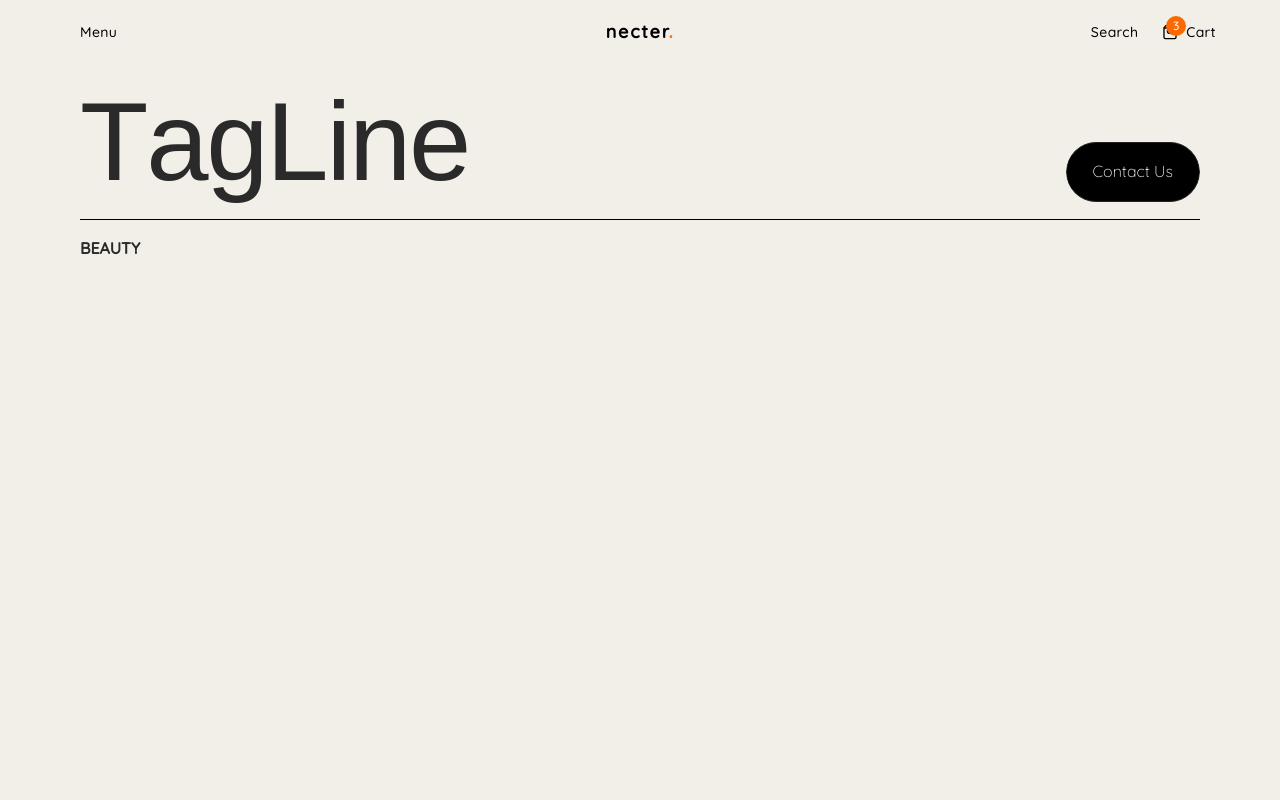
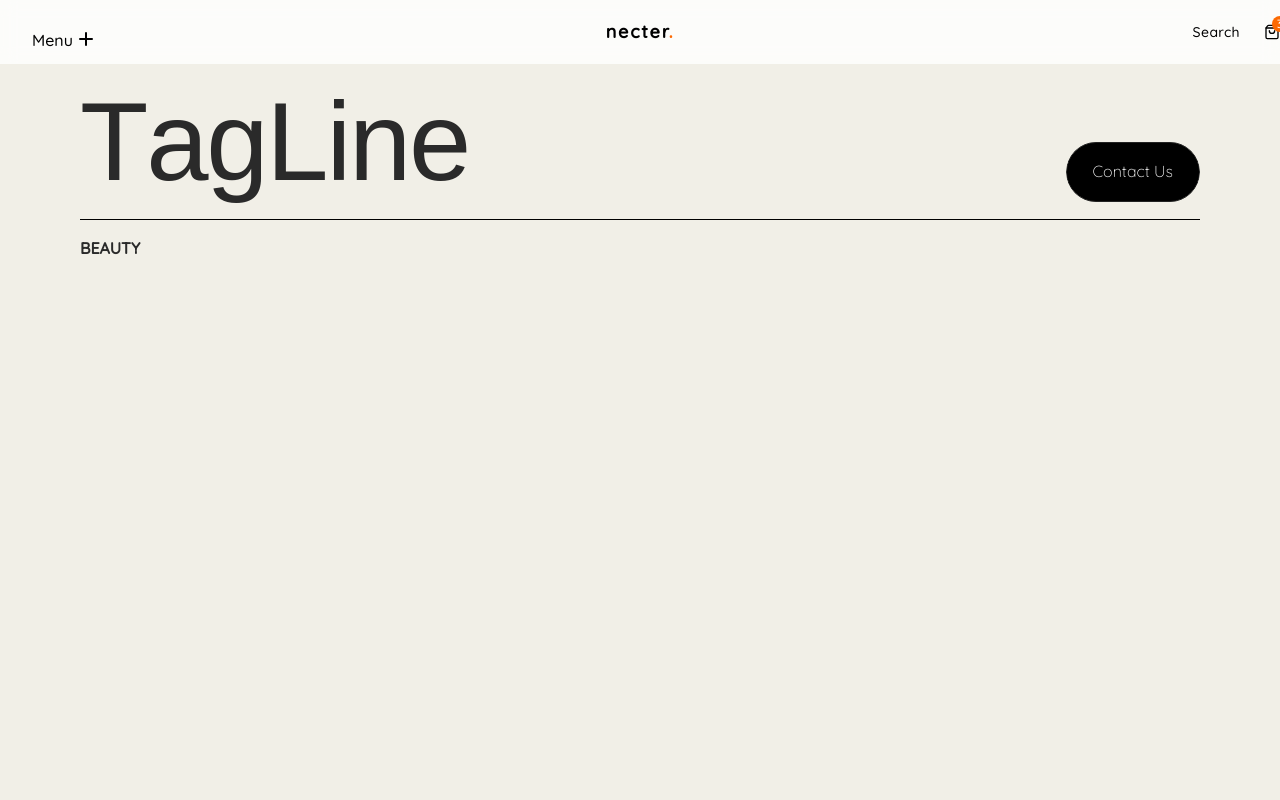
Before and after one commit to gruks/E-Commerce, a Next.js app: page / in a window 1280 px wide. Shown: the top 800 px of the page. Built offline with nearby package versions, Linux system fonts and the light colour scheme.

Commit message:
Menu left

```diff
--- a/src/components/layout/Menu.tsx
+++ b/src/components/layout/Menu.tsx
@@ -1,22 +1,28 @@
 "use client";
 
-import { NAVBAR_ITEMS } from "@/src/styles/constants";
-import StaggeredMenu from "../ui/StaggeredMenu";
+import { useState } from 'react';
+import { ShoppingBag } from "lucide-react";
+import Link from "next/link";
+import StaggeredMenu from '../ui/StaggeredMenu';
 
 interface MenuProps {
-  open: boolean;
-  onClose: () => void;
+  open?: boolean;
+  onClose?: () => void;
 }
 
 export default function Menu({ open, onClose }: MenuProps) {
-  // Transform NAVBAR_ITEMS to match StaggeredMenu interface
-  const menuItems = NAVBAR_ITEMS.map(item => ({
-    label: item.label,
-    ariaLabel: `Go to ${item.label.toLowerCase()}`,
-    link: item.href || '#'
-  }));
+  const [showSearch, setShowSearch] = useState(false);
 
-  // Social media items
+  // E-commerce focused menu items
+  const menuItems = [
+    { label: 'Home', ariaLabel: 'Go to home page', link: '/' },
+    { label: 'Shop', ariaLabel: 'Browse all products', link: '/shop' },
+    { label: 'Categories', ariaLabel: 'View product categories', link: '/categories' },
+    { label: 'Best Sellers', ariaLabel: 'View best selling products', link: '/best-sellers' },
+    { label: 'Cart', ariaLabel: 'View shopping cart', link: '/cart' },
+    { label: 'Track Orders', ariaLabel: 'Track your orders', link: '/track-orders' }
+  ];
+
   const socialItems = [
     { label: 'Instagram', link: 'https://instagram.com' },
     { label: 'Facebook', link: 'https://facebook.com' },
@@ -24,31 +30,62 @@ export default function Menu({ open, onClose }: MenuProps) {
   ];
 
   return (
-    <div style={{ position: 'fixed', top: 0, left: 0, width: '100vw', height: '100vh', zIndex: 45, pointerEvents: open ? 'auto' : 'none' }}>
+    <>
       <StaggeredMenu
         position="left"
         items={menuItems}
         socialItems={socialItems}
-        displaySocials
+        displaySocials={true}
         displayItemNumbering={true}
-        menuButtonColor="#ffffff"
-        openMenuButtonColor="#fff"
-        changeMenuColorOnOpen={true}
-        colors={['#B19EEF', '#5227FF']}
-        logoUrl="/path-to-your-logo.svg"
-        accentColor="#5227FF"
-        onMenuOpen={() => console.log('Menu opened')}
-        onMenuClose={() => console.log('Menu closed')} isFixed={false}      />
+        menuButtonColor="#000000"
+        openMenuButtonColor="#000000"
+        changeMenuColorOnOpen={false}
+        colors={['#f8f9fa', '#ffffff']}
+        logoUrl="/logo.png"
+        accentColor="#fc6902"
+        isFixed={true}
+        closeOnClickAway={true}
+        onMenuOpen={onClose}
+        onMenuClose={onClose}
+      />
 
-      {/* Hide the StaggeredMenu's built-in button */}
-      <style jsx>{`
-        :global(.staggered-menu-header) {
-          display: none !important;
-        }
-        :global(.sm-panel-item) {
-          font-size: 2.5rem !important;
-        }
-      `}</style>
-    </div>
+      {/* Custom navbar overlay with proper organization */}
+      <div className="fixed top-0 left-0 right-0 z-50 bg-white/80 backdrop-blur-sm border-b border-gray-200/50">
+        <div className="flex items-center justify-between px-4 md:px-8 lg:px-12 h-16 max-w-7xl mx-auto">
+
+          {/* Left: Search */}
+          <button
+            onClick={() => setShowSearch(true)}
+            className="text-sm font-medium tracking-wide hover:text-[#fc6902] transition-colors px-3 py-2 rounded-md"
+            aria-label="Open search"
+          >
+            Search
+          </button>
+
+          {/* Center: Logo */}
+          <Link
+            href="/"
+            className="text-xl font-bold tracking-wider text-black hover:text-[#fc6902] transition-colors absolute left-1/2 transform -translate-x-1/2"
+          >
+            necter<span className="text-[#fc6902]">.</span>
+          </Link>
+
+          {/* Right: Cart */}
+          <Link
+            href="/cart"
+            className="text-sm font-medium tracking-wide hover:text-[#fc6902] transition-colors flex items-center gap-2 px-3 py-2 relative rounded-md"
+            aria-label="View cart"
+          >
+            <div className="relative">
+              <ShoppingBag className="w-5 h-5" />
+              {/* Cart Counter */}
+              <span className="absolute -top-2 -right-2 bg-[#fc6902] text-white text-xs rounded-full w-5 h-5 flex items-center justify-center font-medium min-w-[20px]">
+                3
+              </span>
+            </div>
+          </Link>
+        </div>
+      </div>
+    </>
   );
 }
--- a/src/components/layout/Navbar.tsx
+++ b/src/components/layout/Navbar.tsx
@@ -1,107 +1,35 @@
 "use client";
 
-import { useState, useRef } from "react";
+import { useState } from "react";
 import Link from "next/link";
 import { ShoppingBag } from "lucide-react";
 import Searchbar from "./Searchbar";
-import Menu from "./Menu";
-import gsap from "gsap";
-import { ScrollTrigger } from "gsap/ScrollTrigger";
-import { useGSAP } from "@gsap/react";
-
-gsap.registerPlugin(ScrollTrigger);
+import StaggeredMenu from "../ui/StaggeredMenu";
 
 export default function Navbar() {
   const [showSearch, setShowSearch] = useState(false);
-  const [showMenu, setShowMenu] = useState(false);
-  const headerRef = useRef<HTMLElement>(null);
 
-  const handleMenuOpen = () => {
-    console.log('handleMenuOpen called');
-    setShowMenu(true);
-    console.log('showMenu set to true');
-  };
+  // E-commerce focused menu items
+  const menuItems = [
+    { label: 'Home', ariaLabel: 'Go to home page', link: '/' },
+    { label: 'Shop', ariaLabel: 'Browse all products', link: '/shop' },
+    { label: 'Categories', ariaLabel: 'View product categories', link: '/categories' },
+    { label: 'Best Sellers', ariaLabel: 'View best selling products', link: '/best-sellers' },
+    { label: 'Cart', ariaLabel: 'View shopping cart', link: '/cart' },
+    { label: 'Track Orders', ariaLabel: 'Track your orders', link: '/track-orders' }
+  ];
 
-  const handleMenuClose = () => {
-    console.log('handleMenuClose called');
-    setShowMenu(false);
-    console.log('showMenu set to false');
-  };
-
-  // GSAP ScrollTrigger for backdrop blur
-  useGSAP(() => {
-    if (!headerRef.current) return;
-
-    gsap.fromTo(headerRef.current,
-      {
-        backgroundColor: "rgba(255,255,255,0)",
-        backdropFilter: "blur(10px)",
-      },
-      {
-        backgroundColor: "rgba(255,255,255,0)",
-        backdropFilter: "blur(12px)",
-        duration: 0.6,
-        ease: "power2.out",
-        scrollTrigger: {
-          trigger: "body",
-          start: "top -1",
-          toggleActions: "play none none reverse",
-        },
-      }
-    );
-  }, { scope: headerRef });
-
-  // Handle menu state changes with GSAP
-  useGSAP(() => {
-    if (!headerRef.current) return;
-
-    if (showMenu) {
-      // Menu open: solid white background, override scroll trigger
-      gsap.to(headerRef.current, {
-        backgroundColor: "rgba(255,255,255,1)",
-        backdropFilter: "blur(0px)",
-        duration: 0.3,
-        ease: "power2.out",
-        overwrite: true, // Override scroll trigger animation
-      });
-    } else {
-      // Menu closed: let scroll trigger take control again
-      ScrollTrigger.refresh();
-    }
-  }, { dependencies: [showMenu], scope: headerRef });
+  const socialItems = [
+    { label: 'Instagram', link: 'https://instagram.com' },
+    { label: 'Facebook', link: 'https://facebook.com' },
+    { label: 'Twitter', link: 'https://twitter.com' }
+  ];
 
   return (
     <>
       {/* NAVBAR */}
-      <header
-        ref={headerRef}
-        className="fixed top-0 left-0 w-full z-50 text-black"
-        style={{
-          backgroundColor: "rgba(255, 255, 255, 0)", // Initial transparent
-          backdropFilter: "blur(0px)",
-          WebkitBackdropFilter: "blur(0px)",
-        }}
-      >
-        <div className="h-16 !pl-12 !pr-8 md:!pl-16 md:!pr-12 lg:!pl-20 lg:!pr-16 flex items-center justify-between w-full">
-
-          {/* Left: Menu/Close */}
-          {showMenu ? (
-            <button
-              data-menu-toggle
-              onClick={handleMenuClose}
-              className="text-sm font-medium tracking-wide transition-colors text-[#fc6902]"
-            >
-              Close
-            </button>
-          ) : (
-            <button
-              data-menu-toggle
-              onClick={handleMenuOpen}
-              className="text-sm font-medium tracking-wide transition-colors text-black hover:text-[#fc6902]"
-            >
-              Menu
-            </button>
-          )}
+      <header className="fixed top-0 left-0 w-full z-50 text-black bg-white/80 backdrop-blur-sm">
+        <div className="h-16 px-4 md:px-8 lg:px-12 flex items-center justify-end w-full max-w-7xl mx-auto">
 
           {/* Center: Logo */}
           <Link href="/" className="text-lg font-bold tracking-widest absolute left-1/2 transform -translate-x-1/2">
@@ -124,18 +52,35 @@ export default function Navbar() {
               <div className="relative">
                 <ShoppingBag className="w-4 h-4" />
                 {/* Cart Counter */}
-                <span className="absolute -top-2 -right-2 bg-[#fc6902] text-white text-xs rounded-full w-5 h-5 flex items-center justify-center font-medium">
+                <span className="absolute -top-2 -right-2 bg-[#fc6902] text-white text-xs rounded-full w-4 h-4 flex items-center justify-center font-medium">
                   3
                 </span>
               </div>
-              <span>Cart</span>
             </Link>
           </div>
         </div>
       </header>
 
-      {/* MENU COMPONENT */}
-      <Menu open={showMenu} onClose={handleMenuClose} />
+      {/* STAGGERED MENU COMPONENT - Always present, handles its own visibility */}
+      <div className="fixed inset-0 z-60">
+        <StaggeredMenu
+          position="left"
+          items={menuItems}
+          socialItems={socialItems}
+          displaySocials={true}
+          displayItemNumbering={true}
+          menuButtonColor="#000000"
+          openMenuButtonColor="#000000"
+          changeMenuColorOnOpen={false}
+          colors={['#f8f9fa', '#ffffff']}
+          logoUrl=""
+          accentColor="#fc6902"
+          isFixed={true}
+          closeOnClickAway={true}
+          onMenuOpen={() => {}}
+          onMenuClose={() => {}}
+        />
+      </div>
 
       {/* SEARCHBAR OVERLAY */}
       <Searchbar open={showSearch} onClose={() => setShowSearch(false)} />
--- a/src/components/ui/StaggeredMenu.tsx
+++ b/src/components/ui/StaggeredMenu.tsx
@@ -386,7 +386,7 @@ export const StaggeredMenu: React.FC<StaggeredMenuProps> = ({
     >
       <div
         className={
-          (className ? className + ' ' : '') + 'staggered-menu-wrapper pointer-events-none relative w-full h-full z-40'
+          (className ? className + ' ' : '') + 'staggered-menu-wrapper pointer-events-none relative w-full h-full z-30'
         }
         style={accentColor ? ({ ['--sm-accent' as any]: accentColor } as React.CSSProperties) : undefined}
         data-position={position}
```
